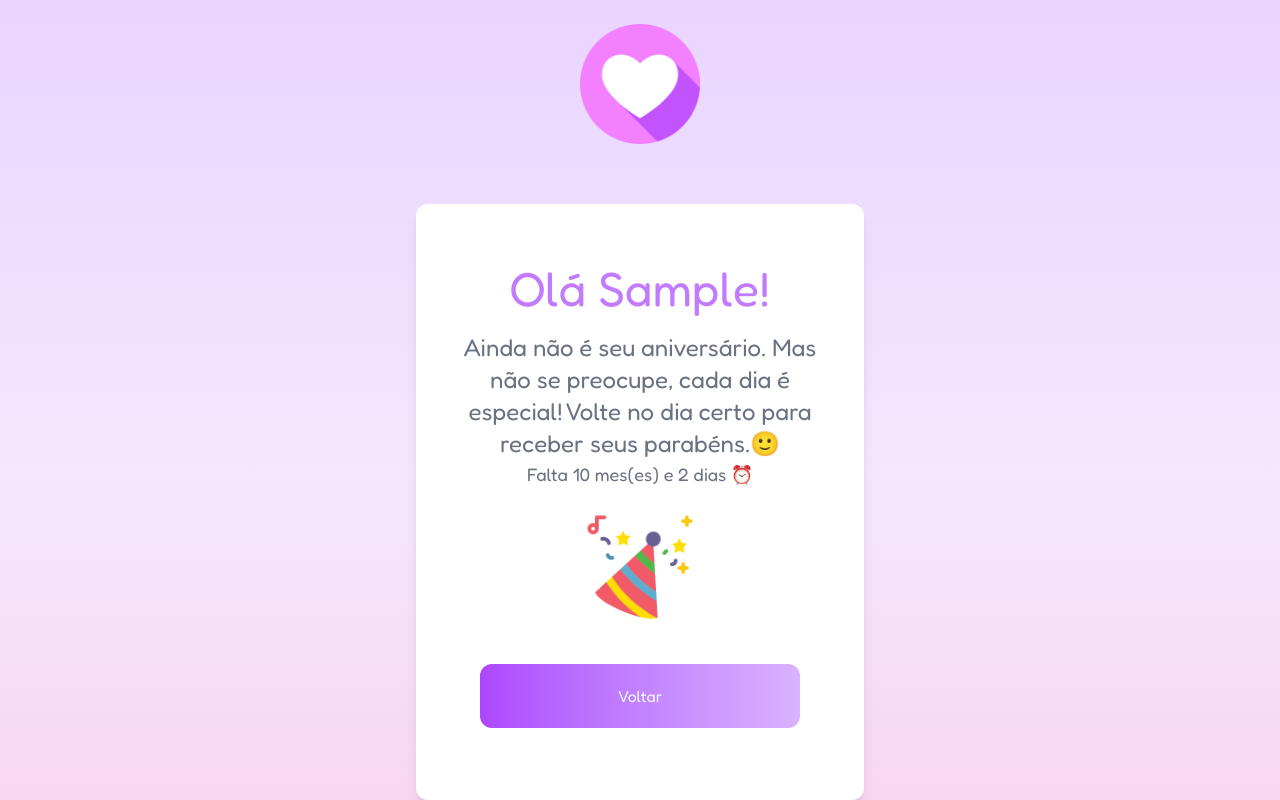
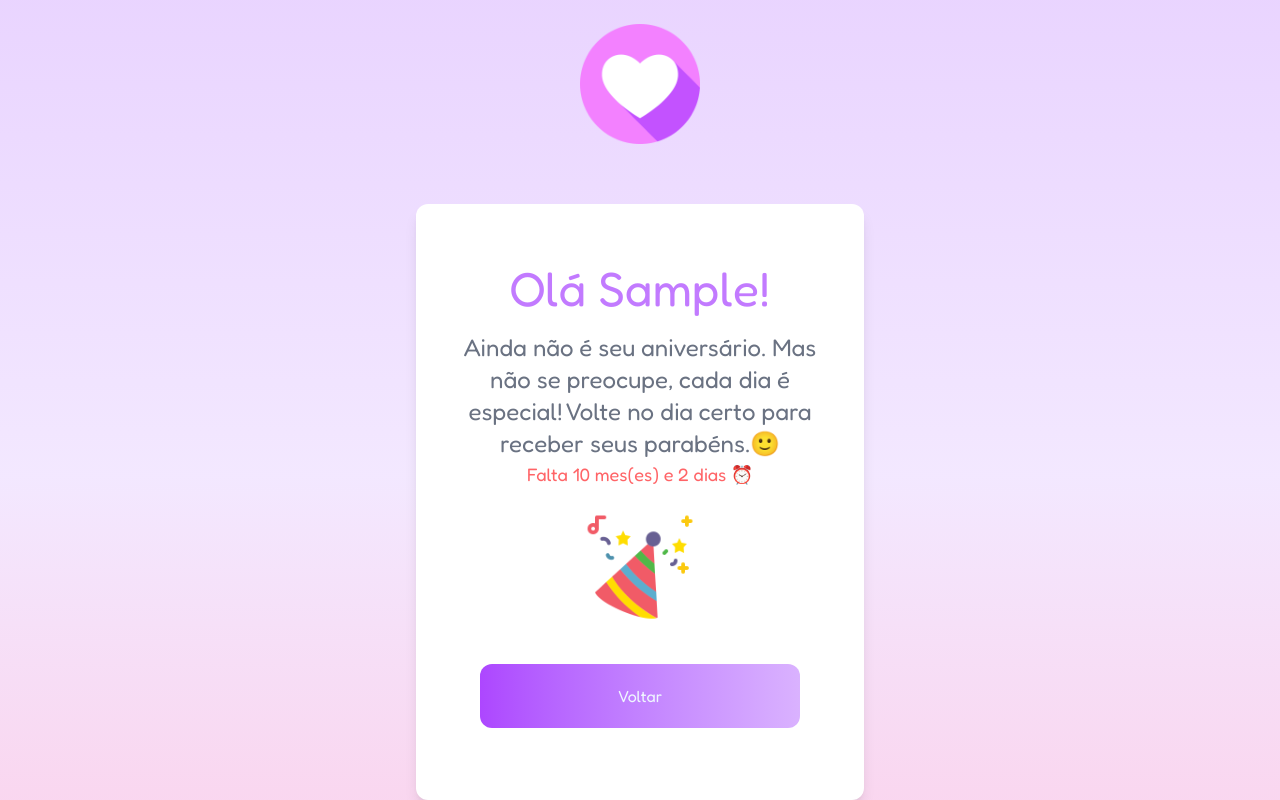
Before and after one commit to ismaelbarcelos/BdayCheck, a Next.js app: page / in a window 1280 px wide. Both pictures are taken after typing "Sample", "2020-01-15" into the empty fields and a click on the button "✨ Verificar". Shown: the top 800 px of the page. Built offline with nearby package versions, Linux system fonts and the light colour scheme.

Commit message:
update 1.0.1

```diff
--- a/app/components/comp.tsx
+++ b/app/components/comp.tsx
@@ -194,7 +194,7 @@ return (
               <h1 className="text-5xl text-purple-400 mt-6 mb-5"  >Olá {valorName }!</h1>
 
                <h1 className="text-2xl">{valorRes}</h1>
-               <h2>Falta {mesesParaAniversario} mes(es) e {diasParaAniversario} dias ⏰ </h2>
+               <h2 className="text-red-400">Falta {mesesParaAniversario} mes(es) e {diasParaAniversario} dias ⏰ </h2>
 
                 <img className="w-30 mx-auto m-5 " src="/party-hat.png" alt="chapel de aniversario" />
 
```
